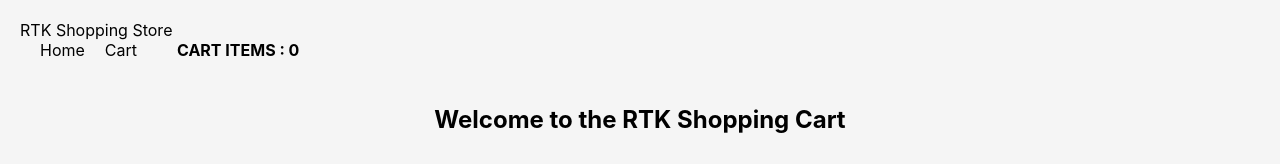
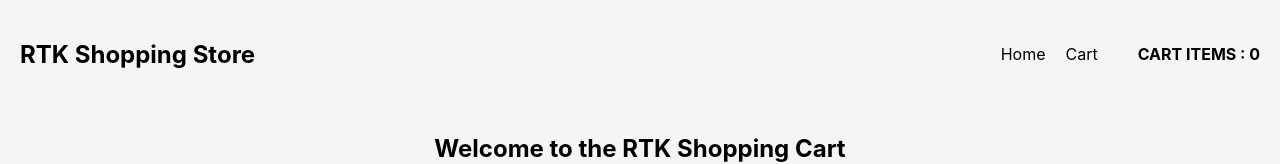
Before and after one commit to SuryanshuTomar/Projects, a React (Vite) app in the folder Redux-Toolkit/shopping-cart/: page / in a window 1280 px wide. Shown: the top 164 px of the page. Built offline with nearby package versions, Linux system fonts and the light colour scheme; no server answers.

Commit message:
Navbar Component

```diff
--- a/Redux-Toolkit/shopping-cart/src/components/Navbar.jsx
+++ b/Redux-Toolkit/shopping-cart/src/components/Navbar.jsx
@@ -1,9 +1,23 @@
 import { NavLink } from "react-router-dom";
+import { useSelector } from "react-redux";
+import { getCart } from "../features/cartSlice.js";
+// import { selectTotal } from "../features/cartSlice.js";
 
 const Navbar = () => {
+	// const cart = useSelector(selectAll);
+	const cart = useSelector(getCart);
+
 	return (
-		<div>
-			<span className="logo">RTK Shopping Store</span>
+		<div
+			style={{
+				display: "flex",
+				alignItems: "center",
+				justifyContent: "space-between",
+			}}
+		>
+			<span className="logo">
+				<h2>RTK Shopping Store</h2>
+			</span>
 			<div>
 				<NavLink className="navLink" to="/">
 					Home
@@ -11,7 +25,10 @@ const Navbar = () => {
 				<NavLink className="navLink" to="/cart">
 					Cart
 				</NavLink>
-				<span className="cartCount">Cart items : 0</span>
+				<span className="cartCount">
+					Cart items : {cart.cartItems.length ?? 0}
+					{/* Cart items : {total} */}
+				</span>
 			</div>
 		</div>
 	);
```
